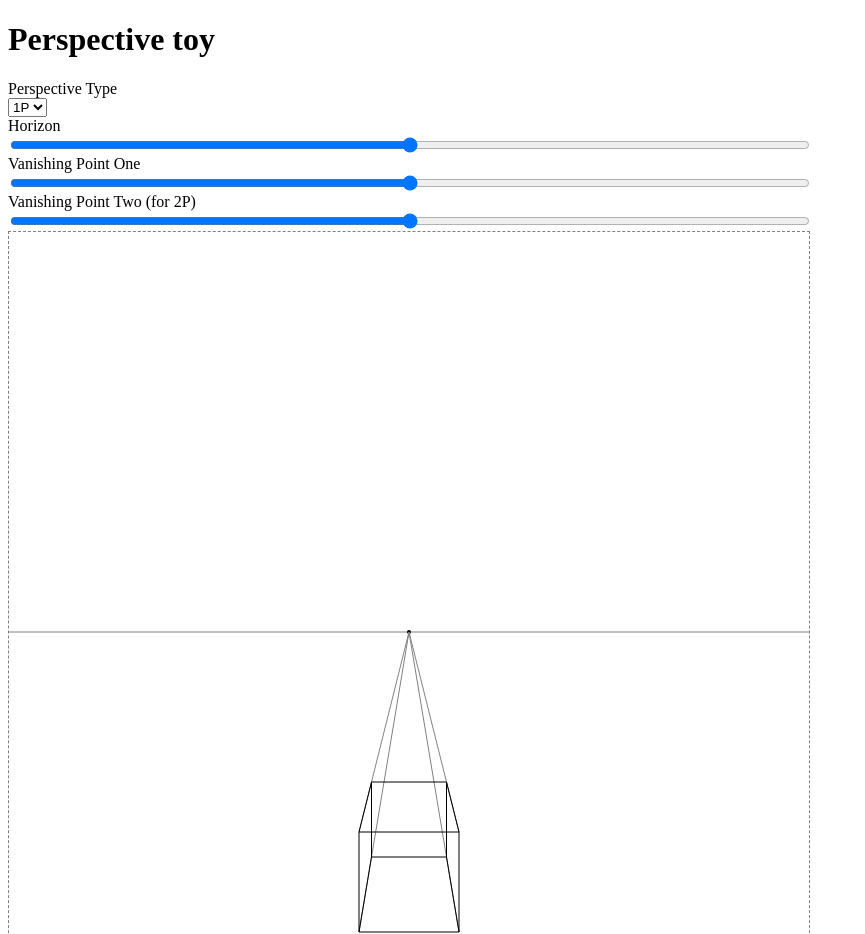
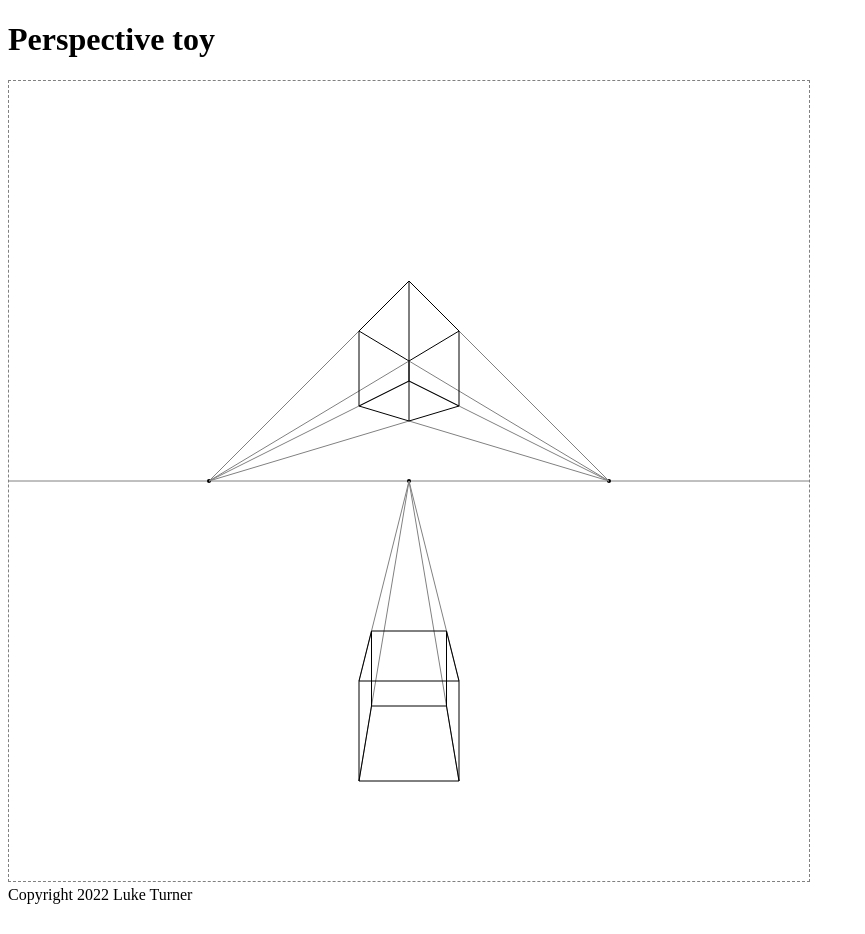
Before and after one commit to luketurner/perspective-toy, a website built with Vite: page index.html in a window 1280 px wide. Shown: the top 934 px of the page, without its empty margins (0-865 px from the left). After the commit the page ends 912 px from the top, so only its background shows below. Built offline with nearby package versions, Linux system fonts and the light colour scheme.

Commit message:
rewrite state mgmt to support multiple shapes/vps

```diff
--- a/index.html
+++ b/index.html
@@ -14,18 +14,7 @@
   </head>
   <body>
     <h1>Perspective toy</h1>
-    <label for="perspective-type">Perspective Type</label>
-    <select id="perspective-type">
-      <option value="1p">1P</option>
-      <option value="2p">2P</option>
-    </select>
-    <label for="horizon-height">Horizon</label>
-    <input type="range" id="horizon-input" min="0" max="800">
-    <label for="vp1-input">Vanishing Point One</label>
-    <input type="range" id="vp1-input" min="0" max="800">
-    <label for="vp2-input">Vanishing Point Two (for 2P)</label>
-    <input type="range" id="vp2-input" min="0" max="800">
-    <canvas id="main-canvas" width="800" height="800">Canvas support required</canvas>
+    <canvas id="cubes" width="800" height="800">Canvas support required</canvas>
     <footer>Copyright 2022 Luke Turner</footer>
   </body>
 </html>
--- /dev/null
+++ b/src/db.ts
@@ -0,0 +1,112 @@
+
+
+export let lastId = 1;
+
+export interface VanishingPoint {
+  id: number;
+  posX: number;
+}
+
+export interface AppDB {
+  shapes: Record<number, Cube>;
+  horizonY: number;
+  vps: Record<number, VanishingPoint>;
+}
+
+export interface Cube {
+  id: number;
+  type: 'cube';
+  persp: '1p' | '2p';
+  position: [number, number];
+  size: [number, number];
+  vps: number[];
+}
+
+export type AppDBSetter = (db: AppDB) => AppDB;
+
+export interface Handler {
+  before?: (db: AppDB) => void;
+  after?: (db: AppDB) => void;
+  id: string;
+}
+
+const handlers: Handler[] = [];
+
+export const runHandlers = (type: 'before' | 'after', db: AppDB): void => {
+  for (const h of type === 'after' ? [ ...handlers ].reverse() : handlers) {
+    const f = h[type];
+    if (f) f(db);
+  }
+}
+
+export const addHandler = (h: Handler) => {
+  rmHandler(h.id);
+  handlers.push(h);
+};
+
+export const rmHandler = (id: string) => {
+  const ix = handlers.findIndex(x => x.id === id);
+  if (ix) handlers.splice(ix, 1);
+};
+
+export const setDb = (setter: AppDBSetter): void => {
+  runHandlers('before', db);
+  db = setter(db);
+  runHandlers('after', db);
+}
+
+export let db: AppDB = {
+  shapes: {},
+  vps: {},
+  horizonY: 0,
+};
+
+export const createVanishingPoint = (opts?: Partial<VanishingPoint>): VanishingPoint => ({
+  id: lastId++,
+  posX: 0,
+  ...opts
+});
+
+export const createCube = (opts?: Partial<Cube>): Cube => ({
+  id: lastId++,
+  type: 'cube',
+  persp: '1p',
+  position: [0, 0],
+  size: [100, 100],
+  vps: [],
+  ...opts
+});
+
+export const setHorizon = (horizon: number): void => {
+  setDb(db => {
+    db.horizonY = horizon;
+    return db;
+  });
+};
+
+export const addVanishingPoint = (opts?: Partial<VanishingPoint>): VanishingPoint => {
+  const vp = createVanishingPoint(opts)
+  setDb(db => {
+    db.vps[vp.id] = vp;
+    return db;
+  });
+  return vp;
+};
+
+export const addCube = (opts?: Partial<Cube>): Cube => {
+  const cube = createCube(opts)
+  setDb(db => {
+    db.shapes[cube.id] = cube;
+    return db;
+  });
+  return cube;
+};
+
+export const updateCube = (id: number, changes?: Partial<Cube>): void => {
+  setDb(db => {
+    const oldCube = db.shapes[id];
+    if (!oldCube) return db;
+    db.shapes[id] = { ...oldCube, ...changes };
+    return db;
+  });
+};
--- /dev/null
+++ b/src/draw.ts
@@ -0,0 +1,169 @@
+import { AppDB, Cube, db, Handler, VanishingPoint } from "./db";
+
+let ctx: CanvasRenderingContext2D;
+
+export const redraw = (el: HTMLCanvasElement, db: AppDB) => {
+  const newCtx = el.getContext('2d');
+  if (!newCtx) throw new Error(`Cannot find 2D Context for element: ${el}`);
+  ctx = newCtx;
+  clear();
+  drawHorizon(db.horizonY);
+  for (const vp of Object.values(db.vps)) {
+    drawVanishingPoint(vp);
+  }
+  for (const cube of Object.values(db.shapes)) {
+    if (cube.persp === '1p') {
+      drawRect1P(cube);
+    } else {
+      drawRect2P(cube);
+    }
+  }
+}
+
+// helper functions
+
+function drawRect1P(cube: Cube) {
+  const depth = 0.25; // TODO
+  const [x, y] = cube.position;
+  const [width] = cube.size;
+  const vp = db.vps[cube.vps[0]];
+
+  drawVanishingLine(x,         y,         vp);
+  drawVanishingLine(x,         y + width, vp);
+  drawVanishingLine(x + width, y,         vp);
+  drawVanishingLine(x + width, y + width, vp);
+
+  const [bx1, by1] = moveToVanishingPoint(x, y, depth, vp);
+  const [bx2, by2] = moveToVanishingPoint(x + width, y, depth, vp);
+  const [bx3, by3] = moveToVanishingPoint(x, y + width, depth, vp);
+  const [bx4, by4] = moveToVanishingPoint(x + width, y + width, depth, vp);
+  rect(x, y, width, width);
+  line(x, y, bx1, by1);
+  line(x + width, y, bx2, by2);
+  line(x, y + width, bx3, by3);
+  line(x + width, y + width, bx4, by4);
+  line(bx1, by1, bx2, by2);
+  line(bx1, by1, bx3, by3);
+  line(bx2, by2, bx4, by4);
+  line(bx3, by3, bx4, by4);
+}
+
+function drawRect2P(cube: Cube) {
+  const depth = 0.25; // TODO
+  const [x, y] = cube.position;
+  const [h] = cube.size;
+  const vp1 = db.vps[cube.vps[0]];
+  const vp2 = db.vps[cube.vps[1]];
+
+  line(x, y, x, y + h);
+  drawVanishingLine(x, y,     vp1);
+  drawVanishingLine(x, y + h, vp1);
+  drawVanishingLine(x, y,     vp2);
+  drawVanishingLine(x, y + h, vp2);
+
+  const [v1x, v1y] = vpCoords(vp1);
+  const [v2x, v2y] = vpCoords(vp2);
+
+  const [bx1, by1] = moveToVanishingPoint(x, y, depth, vp1);
+  const [bx2, by2] = moveToVanishingPoint(x, y, depth, vp2);
+  const [bx3, by3] = moveToVanishingPoint(x, y + h, depth, vp1);
+  const [bx4, by4] = moveToVanishingPoint(x, y + h, depth, vp2);
+
+  const [ix1, iy1] = findLineIntersection(bx1, by1, v2x, v2y, bx2, by2, v1x, v1y);
+  const [ix2, iy2] = findLineIntersection(bx3, by3, v2x, v2y, bx4, by4, v1x, v1y);
+
+  drawVanishingLine(ix1, iy1, vp1);
+  drawVanishingLine(ix1, iy1, vp2);
+  drawVanishingLine(ix2, iy2, vp1);
+  drawVanishingLine(ix2, iy2, vp2);
+
+  // perspective lines
+  line(x, y, bx1, by1);
+  line(x, y, bx2, by2);
+  line(bx1, by1, ix1, iy1);
+  line(bx2, by2, ix1, iy1);
+  line(x, y + h, bx3, by3);
+  line(x, y + h, bx4, by4);
+  line(bx3, by3, ix2, iy2);
+  line(bx4, by4, ix2, iy2);
+
+  // vertical lines
+  line(bx1, by1, bx3, by3);
+  line(bx2, by2, bx4, by4);
+  line(ix1, iy1, ix2, iy2);
+}
+
+function moveToVanishingPoint(x: number, y: number, plen: number, vp: VanishingPoint) {
+  const [vx, vy] = vpCoords(vp);
+  const rx = (vx - x) * plen;
+  const ry = (vy - y) * plen;
+  return [x + rx, y + ry];
+}
+
+// Calculate intersecting point between line from x1,y1 -> x2,y2 and line from x3,y3 -> x4,y4
+function findLineIntersection(x1: number, y1: number, x2: number, y2: number, x3: number, y3: number, x4: number, y4: number) {
+  const [m1, b1] = findSlopeAndIntercept(x1, y1, x2, y2);
+  const [m2, b2] = findSlopeAndIntercept(x3, y3, x4, y4);
+
+  // find x, y where lines intersect
+  const x = (b2 - b1) / (m1 - m2);
+  const y = m1 * x + b1;
+
+  return [x, y];
+}
+
+/**
+ * Given two points, calculate the slope and Y-intercept of the line that passes through them.
+ */
+function findSlopeAndIntercept(x1: number, y1: number, x2: number, y2: number) {
+  const m = (y2 - y1) / (x2 - x1);
+  const b = y1 - (m * x1);
+  return [m, b];
+}
+
+function vpCoords(vp: VanishingPoint) {
+  return [vp.posX, db.horizonY];
+}
+
+function drawVanishingLine(x: number, y: number, vp: VanishingPoint) {
+  line(x, y, vp.posX, db.horizonY, "grey");
+}
+
+function drawHorizon(y: number) {
+  line(0, y, ctx.canvas.width, y, "grey");
+}
+
+function drawVanishingPoint(vp: VanishingPoint) {
+  dot(vp.posX, db.horizonY);
+}
+
+function rect(x: number, y: number, width: number, height: number, color = "black") {
+  ctx.beginPath();
+  ctx.rect(x, y, width, height);
+  ctx.strokeStyle = color;
+  ctx.stroke();
+}
+
+function line(x1: number, y1: number, x2: number, y2: number, color = "black") {
+  ctx.beginPath();
+  ctx.moveTo(x1, y1);
+  ctx.lineTo(x2, y2);
+  ctx.strokeStyle = color;
+  ctx.stroke();
+}
+
+function dot(x: number, y: number, color = "black") {
+  ctx.beginPath();
+  ctx.ellipse(x, y, 2, 2, 0, 0, 2 * Math.PI);
+  ctx.fillStyle = color;
+  ctx.fill();
+}
+
+function clear() {
+  ctx.clearRect(0, 0, ctx.canvas.width, ctx.canvas.height);
+}
+
+export const drawHandler = (el: HTMLCanvasElement): Handler => ({
+  after: (db) => redraw(el, db),
+  id: "draw"
+});
--- a/src/index.ts
+++ b/src/index.ts
@@ -1,204 +1,27 @@
+import { addCube, addHandler, addVanishingPoint, setHorizon } from "./db";
+import { drawHandler } from "./draw";
 
-/**
- * Function to initialize a perspective-toy instance. Accepts options:
- *
- * - elCanvas -- canvas element to draw on
- * - elInputPerspectiveType -- input for perspective type
- * - elInputHorizon -- input for horizon line height
- * - elInputVanishingPointOne -- input for first vanishing point X-coordinate
- * - elInputVanishingPointTwo -- input for second vanishing point X-coordinate
- *
- */
-function initPerspectiveToy(opts) {
+const isCanvas = (el: any): el is HTMLCanvasElement => el?.nodeName === 'CANVAS';
 
-  // define shared state
-
-  const state = {
-    horizonY: 400,
-    vp1X: 400,
-    vp2X: 200,
-    type: '1p',
-    cubeDepth: 0.25
-  };
-
-  const ctx = opts.elCanvas.getContext('2d');
-
-  // bind inputs to state
-
-  bindInput(opts.elInputPerspectiveType,   'change', 'type');
-  bindInput(opts.elInputHorizon,           'input',  'horizonY');
-  bindInput(opts.elInputVanishingPointOne, 'input',  'vp1X');
-  bindInput(opts.elInputVanishingPointTwo, 'input',  'vp2X');
-
-  // "entry point" function
-
-  function redraw() {
-    clear();
-    drawHorizon();
-    if (state.type === '1p') {
-      drawRect1P(350, 600, 100);
-    } else {
-      drawRect2P(400, 600, 100);
-    }
-  }
-
-  // helper functions
-
-  function drawRect1P(x, y, width) {
-    drawVanishingPoint(1);
-
-    drawVanishingLine(x,         y,         1);
-    drawVanishingLine(x,         y + width, 1);
-    drawVanishingLine(x + width, y,         1);
-    drawVanishingLine(x + width, y + width, 1);
-
-    const depth = state.cubeDepth;
-
-    const [bx1, by1] = moveToVanishingPoint(x, y, depth, 1);
-    const [bx2, by2] = moveToVanishingPoint(x + width, y, depth, 1);
-    const [bx3, by3] = moveToVanishingPoint(x, y + width, depth, 1);
-    const [bx4, by4] = moveToVanishingPoint(x + width, y + width, depth, 1);
-    rect(x, y, width, width);
-    line(x, y, bx1, by1);
-    line(x + width, y, bx2, by2);
-    line(x, y + width, bx3, by3);
-    line(x + width, y + width, bx4, by4);
-    line(bx1, by1, bx2, by2);
-    line(bx1, by1, bx3, by3);
-    line(bx2, by2, bx4, by4);
-    line(bx3, by3, bx4, by4);
-  }
-
-  function drawRect2P(x, y, h) {
-    drawVanishingPoint(1);
-    drawVanishingPoint(2);
-
-    line(x, y, x, y + h);
-    drawVanishingLine(x, y,     1);
-    drawVanishingLine(x, y + h, 1);
-    drawVanishingLine(x, y,     2);
-    drawVanishingLine(x, y + h, 2);
-
-    const depth = state.cubeDepth;
-
-    const [v1x, v1y] = vpCoords(1);
-    const [v2x, v2y] = vpCoords(2);
-
-    const [bx1, by1] = moveToVanishingPoint(x, y, depth, 1);
-    const [bx2, by2] = moveToVanishingPoint(x, y, depth, 2);
-    const [bx3, by3] = moveToVanishingPoint(x, y + h, depth, 1);
-    const [bx4, by4] = moveToVanishingPoint(x, y + h, depth, 2);
-
-    const [ix1, iy1] = findLineIntersection(bx1, by1, v2x, v2y, bx2, by2, v1x, v1y);
-    const [ix2, iy2] = findLineIntersection(bx3, by3, v2x, v2y, bx4, by4, v1x, v1y);
-
-    drawVanishingLine(ix1, iy1, 1);
-    drawVanishingLine(ix1, iy1, 2);
-    drawVanishingLine(ix2, iy2, 1);
-    drawVanishingLine(ix2, iy2, 2);
-
-    // perspective lines
-    line(x, y, bx1, by1);
-    line(x, y, bx2, by2);
-    line(bx1, by1, ix1, iy1);
-    line(bx2, by2, ix1, iy1);
-    line(x, y + h, bx3, by3);
-    line(x, y + h, bx4, by4);
-    line(bx3, by3, ix2, iy2);
-    line(bx4, by4, ix2, iy2);
-
-    // vertical lines
-    line(bx1, by1, bx3, by3);
-    line(bx2, by2, bx4, by4);
-    line(ix1, iy1, ix2, iy2);
-  }
-
-  function moveToVanishingPoint(x, y, plen, vpIx) {
-    const [vx, vy] = vpCoords(vpIx);
-    const rx = (vx - x) * plen;
-    const ry = (vy - y) * plen;
-    return [x + rx, y + ry];
-  }
-
-  // Calculate intersecting point between line from x1,y1 -> x2,y2 and line from x3,y3 -> x4,y4
-  function findLineIntersection(x1, y1, x2, y2, x3, y3, x4, y4) {
-    const [m1, b1] = findSlopeAndIntercept(x1, y1, x2, y2);
-    const [m2, b2] = findSlopeAndIntercept(x3, y3, x4, y4);
-
-    // find x, y where lines intersect
-    const x = (b2 - b1) / (m1 - m2);
-    const y = m1 * x + b1;
-
-    return [x, y];
-  }
-
-  /**
-   * Given two points, calculate the slope and Y-intercept of the line that passes through them.
-   */
-  function findSlopeAndIntercept(x1, y1, x2, y2) {
-    const m = (y2 - y1) / (x2 - x1);
-    const b = y1 - (m * x1);
-    return [m, b];
-  }
-
-  function vpCoords(ix) {
-    return [state[`vp${ix}X`], state.horizonY];
-  }
-
-  function drawVanishingLine(x, y, vpIx) {
-    line(x, y, state[`vp${vpIx}X`], state.horizonY, "grey");
-  }
-
-  function drawHorizon() {
-    line(0, state.horizonY, ctx.canvas.width, state.horizonY, "grey");
-  }
-
-  function drawVanishingPoint(ix) {
-    dot(state[`vp${ix}X`], state.horizonY);
-  }
-
-  function rect(x, y, width, height, color = "black") {
-    ctx.beginPath();
-    ctx.rect(x, y, width, height);
-    ctx.strokeStyle = color;
-    ctx.stroke();
-  }
-
-  function line(x1, y1, x2, y2, color = "black") {
-    ctx.beginPath();
-    ctx.moveTo(x1, y1);
-    ctx.lineTo(x2, y2);
-    ctx.strokeStyle = color;
-    ctx.stroke();
-  }
-
-  function dot(x, y, color = "black") {
-    ctx.beginPath();
-    ctx.ellipse(x, y, 2, 2, 0, 0, 2 * Math.PI);
-    ctx.fillStyle = color;
-    ctx.fill();
-  }
-
-  function clear() {
-    ctx.clearRect(0, 0, ctx.canvas.width, ctx.canvas.height);
-  }
-
-  function bindInput(input, eventType, stateKey) {
-    input.addEventListener(eventType, (ev) => updateState({ [stateKey]: ev.target.value }));
-    updateState({ [stateKey]: input.value });
-  }
-
-  function updateState(newState = {}) {
-    Object.assign(state, newState);
-    redraw();
-  }
-
+const main = (el) => {
+  if (!isCanvas(el)) throw new Error(`invalid element: ${el}`);
+  addHandler(drawHandler(el));
+  setHorizon(400);
+  const vp1 = addVanishingPoint({posX: 200});
+  const vp2 = addVanishingPoint({posX: 400});
+  const vp3 = addVanishingPoint({posX: 600});
+  addCube({
+    persp: '1p',
+    position: [350, 600],
+    size: [100, 100],
+    vps: [vp2.id]
+  });
+  addCube({
+    persp: '2p',
+    position: [400, 200],
+    size: [100, 100],
+    vps: [vp1.id, vp3.id]
+  });
 }
 
-initPerspectiveToy({
-  elCanvas: document.getElementById("main-canvas"),
-  elInputPerspectiveType: document.getElementById("perspective-type"),
-  elInputHorizon: document.getElementById("horizon-input"),
-  elInputVanishingPointOne: document.getElementById("vp1-input"),
-  elInputVanishingPointTwo: document.getElementById("vp2-input"),
-})
+main(document.getElementById('cubes'));
```
